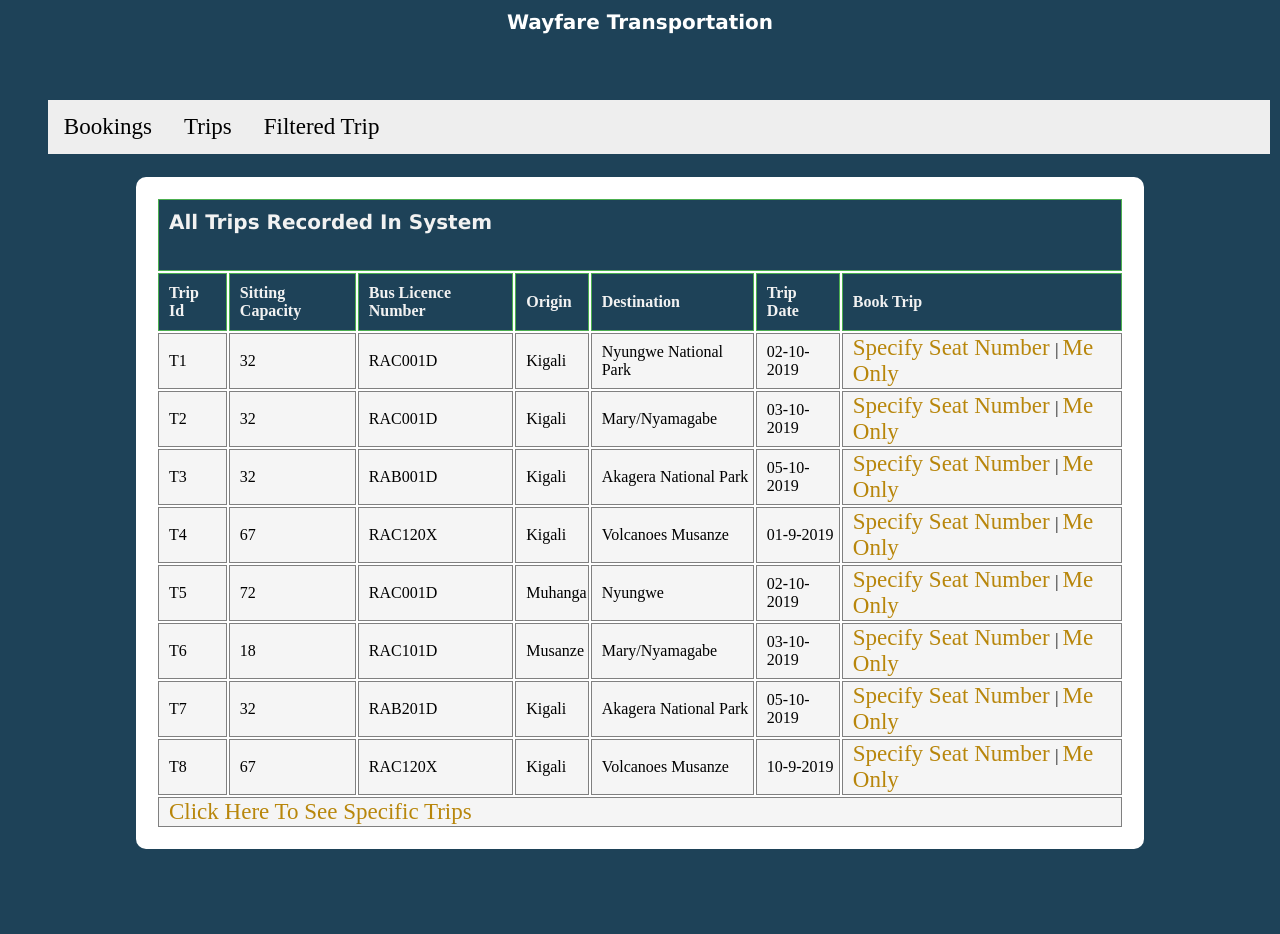
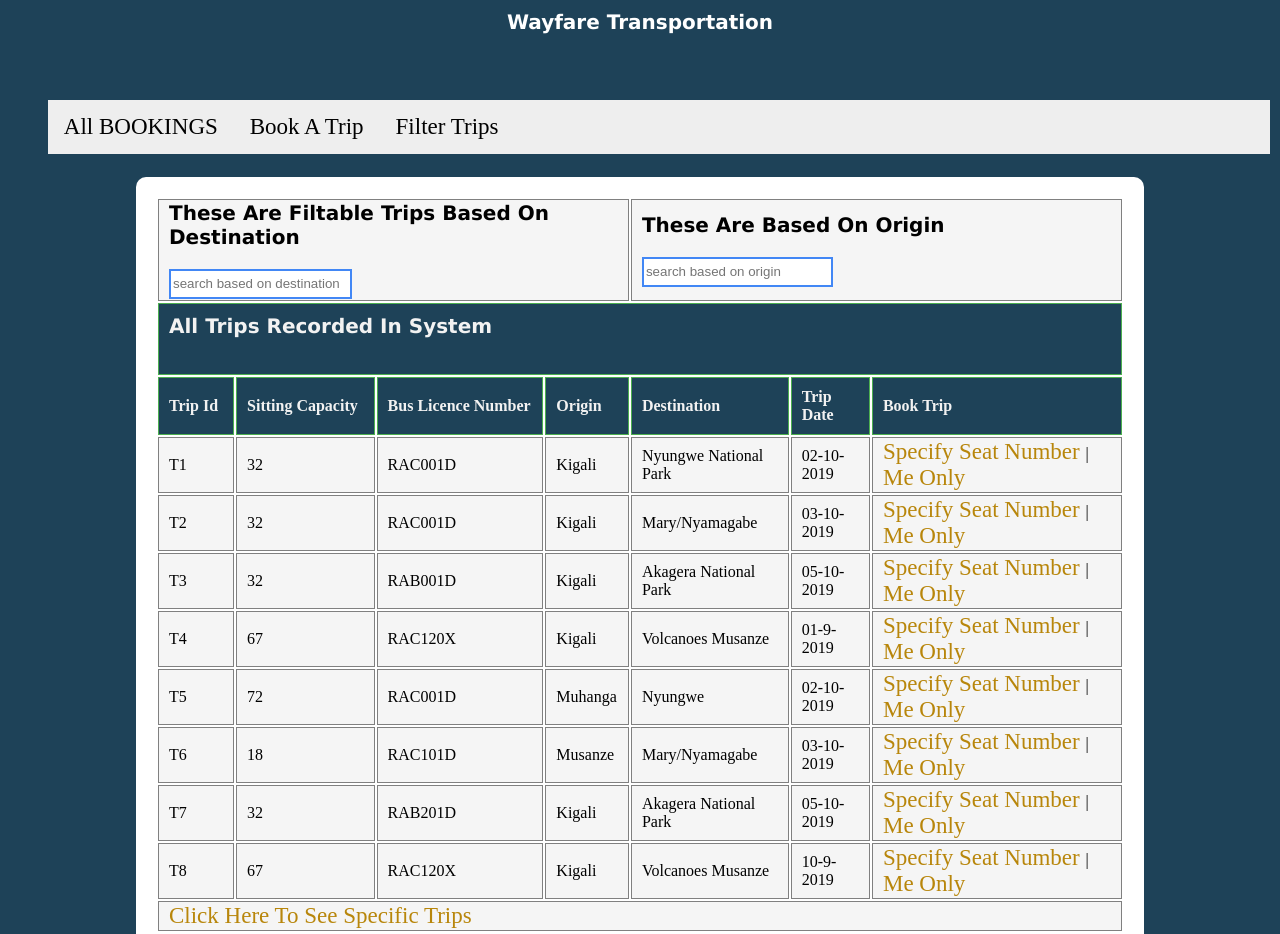
Before and after one commit to nahimanajz/AndelaWayfarerbus, a website: page UI/html/allTrips-user.html in a window 1280 px wide. Shown: the top 934 px of the page. Before the commit the page ends 859 px from the top, so only its background shows below. Drawn offline with Linux system fonts and the light colour scheme.

```diff
--- a/UI/html/allTrips-user.html
+++ b/UI/html/allTrips-user.html
@@ -1,24 +1,29 @@
-<!-- origin | destination | bus licence number | username |tripdate -->
-<!-- trip id | bookingid |tripdate | username /phone number / buslicence number-->
 
 <html><header>
     <title>wayfare add trip</title>
-<link href="../css/style.css" type="text/css" rel="stylesheet"></header>
+<link href="../css/style.css" type="text/css" rel="stylesheet">
+<script src="../js/main.js"></script>
+</header>
 <body>
 <div class="navbar">
 <h3 class="text-primary"> wayfare transportation</h3>
 </div>
 <div class="menu">
     <ul>
-        <li><a href="bookAseat.html">Bookings</a></li>
-            <li><a href="allTrips-user.html">Trips</a></li>
-            <li><a href="basedOnDestination.html">filtered trip</a></li>
-
+            <li><a href="userbookings.html" class="active">All BOOKINGS</a></li>
+            <li><a href="bookAseat.html">Book a Trip</a></li>
+            <li><a href="allTrips-user.html">filter trips</a></li>
 
     </ul>
 </div>
+<!-- <div class="contents"> -->
+    <table class="table-stripped" id="destTable">
+<tr><td colspan="4"> <h3 class="text-primary">These are Filtable Trips based on destination</h3>
+    <input placeholder="search based on destination" id="keyword" type="text" onkeyup="filterDestination()"></td>
+<td colspan="3"> <h3 class="text-primary">These are based on origin </h3>
+    <input placeholder="search based on origin" id="myInput" type="text" onkeyup="filterOrigin()"></td>
+</tr>
 
-    <table class="table-stripped">
         <tr><th colspan="7"><h4 class="text-primary">All trips recorded in System</h4></th></tr>
 <tr>
     <th>trip Id</th><th>Sitting Capacity</th><th>Bus Licence Number</th><th>Origin </th><th>Destination</th><th>Trip date</th><th>Book trip</th>
@@ -53,4 +58,5 @@
 <tr><td colspan="7"><a href="specificTrips.html">click here to see specific trips</a></th></tr>
     </table>
     </div>
+</div>
     </body></html>
```
Also changed, not shown: UI/html/userbookings.html (+4 -6 lines).
